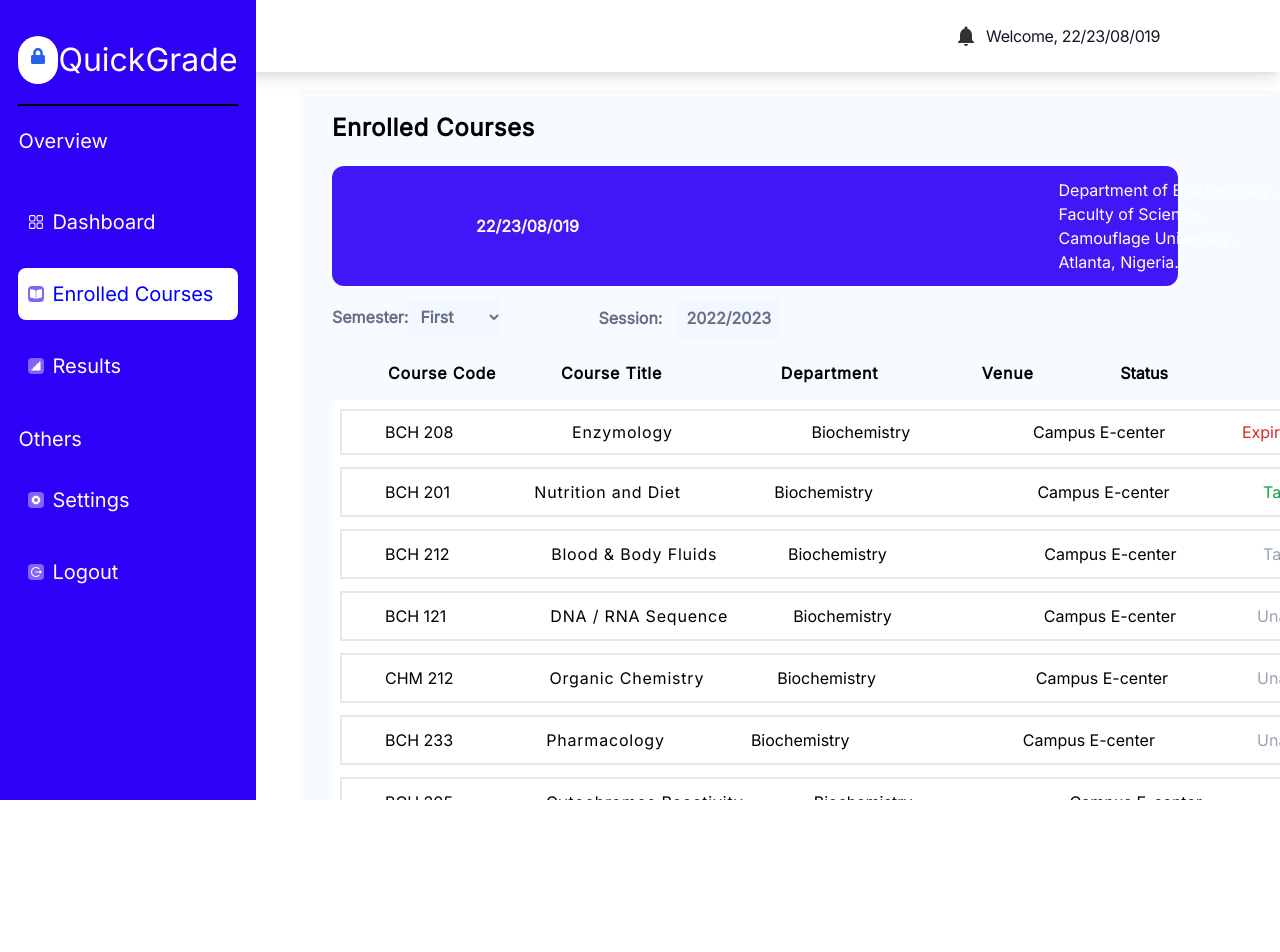
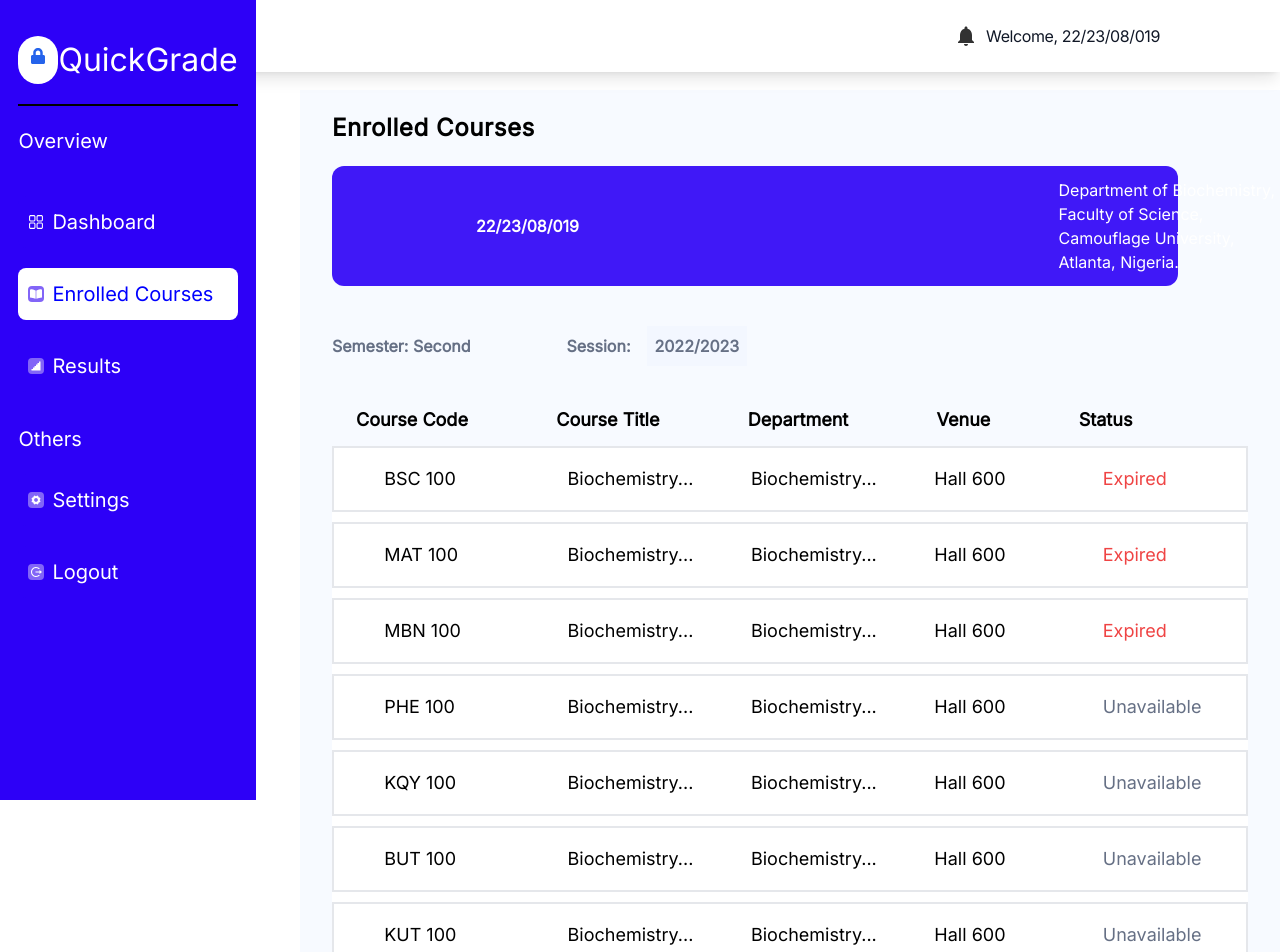
Before and after one commit to MedalLeink/QuickGrade_Frontend, a React (Vite) app: page /EnrolledCourses in a window 1280 px wide. Shown: the top 952 px of the page. Before the commit the page ends 800 px from the top, so only its background shows below. Built offline with nearby package versions, Linux system fonts and the light colour scheme.

Commit message:
corrections

```diff
--- a/src/pages/EnrolledCourses.tsx
+++ b/src/pages/EnrolledCourses.tsx
@@ -2,13 +2,110 @@ import React, { useState } from "react";
 import Navbar from "../components/Navbar";
 import Sidebar from "../components/Sidebar";
 import SessionCalendar from "../components/SessionCalendar";
+import Modal from "../components/Modal";
 // import date from "date-fns";
 
 const EnrolledCourses = () => {
-  const [selectedOption, setSelectedOption] = useState<string>(""); // Initialize state
+  const [selectedOption, setSelectedOption] = useState<string>("");
+  const [showCourseModal, setShowCourseModal] = useState(false);
+  const [modalCoures, setModalCourses] = useState<any>();
+
+  const handleCourseDetailsModal = (course: any) => {
+    setModalCourses(course);
+    return setShowCourseModal(true);
+  };
+
+  const handleCloseModal = () => {
+    setModalCourses([]);
+    return setShowCourseModal(false);
+  };
+
+  const [courses, setCourses] = useState([
+    {
+      code: "BSC 100",
+      title: "Biochemistry of Diseases",
+      unit: 5,
+      dept: "Biochemistry of Education that has all the itrigues of life embedded in it. We have it here guys fhjsygg oiygejeb oicga ig wuyhegboijc yab aoiurg tc hgudhg icusoiurgc",
+      lecturer: "Prof Albert",
+      venue: "Hall 600",
+      status: "Expired",
+    },
+    {
+      code: "MAT 100",
+      title: "Biochemistry of Diseases",
+      unit: 5,
+      dept: "Biochemistry of Education",
+      lecturer: "Prof Albert",
+      venue: "Hall 600",
+      status: "Expired",
+    },
+    {
+      code: "MBN 100",
+      title: "Biochemistry of Diseases",
+      unit: 3,
+      dept: "Biochemistry of Education",
+      lecturer: "Prof Albert",
+      venue: "Hall 600",
+      status: "Expired",
+    },
+    {
+      code: "PHE 100",
+      title: "Biochemistry of Diseases",
+      unit: 2,
+      dept: "Biochemistry of Education",
+      lecturer: "Prof Albert",
+      venue: "Hall 600",
+      status: "Unavailable",
+    },
+    {
+      code: "KQY 100",
+      title: "Biochemistry of Diseases",
+      unit: 5,
+      dept: "Biochemistry of Education",
+      lecturer: "Prof Albert",
+      venue: "Hall 600",
+      status: "Unavailable",
+    },
+    {
+      code: "BUT 100",
+      title: "Biochemistry of Diseases",
+      unit: 2,
+      dept: "Biochemistry of Education",
+      lecturer: "Prof Albert",
+      venue: "Hall 600",
+      status: "Unavailable",
+    },
+    {
+      code: "KUT 100",
+      title: "Biochemistry of Diseases",
+      unit: 3,
+      dept: "Biochemistry of Education",
+      lecturer: "Prof Albert",
+      venue: "Hall 600",
+      status: "Unavailable",
+    },
+    {
+      code: "MUT 100",
+      title: "Biochemistry of Diseases",
+      unit: 5,
+      dept: "Biochemistry of Education",
+      lecturer: "Prof Albert",
+      venue: "Hall 600",
+      status: "Take Exam",
+    },
+    {
+      code: "BYC 100",
+      title: "Biochemistry of Diseases",
+      unit: 3,
+      dept: "Biochemistry of Education",
+      lecturer: "Prof Albert",
+      venue: "Hall 600",
+      status: "Take Exam",
+    },
+  ]);
 
   return (
-    <div className="flex h-screen">
+    <div className="flex">
       <Sidebar />
       <div className="flex flex-col flex-1 overflow-hidden">
         <Navbar name={"22/23/08/019"} />
@@ -32,189 +129,138 @@ const EnrolledCourses = () => {
               </span>
             </div>
           </div>
-          <div className="w-1091 h-642 top-168 gap-16">
-            <span className="w-590 h-44 mt-3 gap-24 flex">
-              <span
-                className="w-121 h-10 font-inter text-24 font-bold leading-34 tracking-0 text-left"
+          <div className="w-1091">
+            <div className="w-590 mt-8 gap-24 flex">
+              <div
+                className="w-121 mt-4  h-10 font-inter text-24 font-bold leading-34 tracking-0 text-left"
                 style={{ color: "#667085" }}
               >
-                Semester:
-                <select
-                  name="semester"
-                  id="semester"
-                  className="w-150 h-34 gap-8 p-2 rounded-md font-Inter font-bold text-24 leading-34 text-left bg-blue-50 bg-opacity-50"
-                  style={{ color: "#667085" }}
-                  value={selectedOption} // Set value attribute for controlled component
-                  onChange={(e) => setSelectedOption(e.target.value)}
-                >
-                  <option
-                    value="option-1"
-                    className="w-90 h-34 font-inter font-bold text-24 leading-34"
-                  >
-                    First
-                  </option>
-                  <option value="option-2">Second</option>
-                </select>
-              </span>
+                Semester: Second
+              </div>
               <div className="flex items-center gap-8 ">
-                <span className="w-295 h-44">
+                <span className="w-295">
                   <SessionCalendar />
                 </span>
               </div>
-            </span>
+            </div>
 
-            <div className="w-1091 h-582 -mt-32 mx-auto">
-              <table className="overflow-hidden w-full bg-white p-[16px 32px]">
-                <thead className="flex justify-between w-full h-[54px] p-[16px 32px] gap-60px items-center bg-blue-50 bg-opacity-50">
-                  <th className="w-103 h-22 text-base font-bold font-inter leading-22 tracking-wider text-left text-black pl-14">
-                    Course Code
+            <div className="flex justify-between w-full mt-[20px] mb-[50px]">
+              <div className="w-[100%]">
+                <table className="w-full flex flex-col">
+                  <thead className="w-[90%]">
+                    <tr className="w-[100%] flex justify-between items-center">
+                      <th className="text-start text-lg px-6 py-3">
+                        Course Code{" "}
                       </th>
-                  <th className="w-200 h-22 text-base font-bold font-inter leading-22 tracking-wider text-left text-black pr-2">
+                      <th className="text-start text-lg px-6 py-3">
                         Course Title
                       </th>
-                  <th className="w-200 h-22 text-base font-bold font-inter leading-22 tracking-wider text-left text-black pl-12 pr-10">
+                      <th className="text-start text-lg px-6 py-3">
                         Department
                       </th>
-                  <th className="w-136 h-22 text-base font-bold font-inter leading-22 tracking-wider text-left text-black pl- pr-4">
-                    Venue
-                  </th>
-                  <th className="w-200 h-22 font-inter text-16 font-bold leading-22 tracking-0.15 text-left text-black pl-2 pr-20">
-                    Status
-                  </th>
+                      <th className="text-start text-lg px-6 py-3">Venue</th>
+                      <th className="text-start text-lg px-6 py-3">Status</th>
+                    </tr>
                   </thead>
-              </table>
-            </div>
-            <div>
-              <table className="rounded-s overflow-hidden w-full bg-white p-[16px 32px] pb-8 border border-r-8 border-l-8">
-                <tbody className="bg-white rounded-md overflow-hidden -mt-2">
-                  <tr className="flex items-center justify-between pl-[42px] p-[8px] border-2 whitespace-nowrap mt-2 mb-2">
-                    <td className="w-103 h-22 font-inter text-16 font-normal leading-22 tracking-0.15 text-left text-black pr-5">
-                      BCH 208
+                  <div className="bg-white">
+                    {courses.map((course, index) => (
+                      <tbody
+                        key={index}
+                        className="mb-[10px] w-full  border-2 flex justify-center hover:cursor-pointer hover:brightness-180 hover:bg-gray-200"
+                      >
+                        <tr
+                          onClick={() => handleCourseDetailsModal(course)}
+                          className="w-[100%] flex p-[5px] justify-around items-center"
+                        >
+                          <td className="text-lg py-3 w-[95px]">
+                            {course.code}
                           </td>
-                    <td className="w-200 h-22 text-base font-inter leading-22 tracking-wider text-left text-black pl-6 pr-2">
-                      Enzymology
+                          <td className="text-lg py-3 w-[95px]">
+                            {course.title.length > 12
+                              ? `${course.title.substring(0, 12)}...`
+                              : course.title}
                           </td>
-                    <td className="w-103 h-22 font-inter text-16 font-normal leading-22 tracking-0.15 text-left text-black pl-14 pr-6">
-                      Biochemistry
+                          <td className="text-lg py-3 w-[95px]">
+                            {course.dept.length > 12
+                              ? `${course.dept.substring(0, 12)}...`
+                              : course.dept}
                           </td>
-                    <td className="w-103 h-22 font-inter text-16 font-normal leading-22 tracking-0.15 text-left text-black pl-6 pr-">
-                      Campus E-center
+                          <td className="text-lg py-3 w-[80px]">
+                            {course.venue}
                           </td>
-                    <td className="w-103 h-22 font-inter text-16 font-normal leading-22 tracking-0.15 text-left text-black pl-18 pr-20 text-red-600">
-                      Expired
-                    </td>
-                  </tr>
-                  <tr className="flex items-center justify-between pl-[42px] p-[10px] border-2 whitespace-nowrap mt-3">
-                    <td className="w-103 h-22 font-inter text-16 font-normal leading-22 tracking-0.15 text-left text-black pr-16">
-                      BCH 201
-                    </td>
-                    <td className="w-200 h-22 text-base font-inter leading-22 tracking-wider text-left text-black pl-2 pr-20">
-                      Nutrition and Diet
-                    </td>
-                    <td className="w-103 h-22 font-inter text-16 font-normal leading-22 tracking-0.15 text-left text-black pr-32">
-                      Biochemistry
-                    </td>
-                    <td className="w-103 h-22 font-inter text-16 font-normal leading-22 tracking-0.15 text-left text-black pl-6 pr-20">
-                      Campus E-center
-                    </td>
-                    <td className="w-103 h-22 font-inter text-16 font-normal leading-22 tracking-0.15 text-left text-black pr-8 pr-22 text-green-600">
-                      Take Exam
-                    </td>
-                  </tr>
-                  <tr className="flex items-center justify-between pl-[42px] p-[10px] border-2 whitespace-nowrap mt-3">
-                    <td className="w-103 h-22 font-inter text-16 font-normal leading-22 tracking-0.15 text-left text-black pr-16">
-                      BCH 212
-                    </td>
-                    <td className="w-200 h-22 text-base font-inter leading-22 tracking-wider text-left text-black pl-8 pr-16">
-                      Blood & Body Fluids
-                    </td>
-                    <td className="w-103 h-22 font-inter text-16 font-normal leading-22 tracking-0.15 text-left text-black pr-32">
-                      Biochemistry
-                    </td>
-                    <td className="w-103 h-22 font-inter text-16 font-normal leading-22 tracking-0.15 text-left text-black pl-6 pr-20">
-                      Campus E-center
-                    </td>
-                    <td className="w-103 h-22 font-inter text-16 font-normal leading-22 tracking-0.15 text-left text-black pr-8 pr-22 text-gray-400">
-                      Take Exam
-                    </td>
-                  </tr>
-                  <tr className="flex items-center justify-between pl-[42px] p-[10px] border-2 whitespace-nowrap mt-3">
-                    <td className="w-103 h-22 font-inter text-16 font-normal leading-22 tracking-0.15 text-left text-black pr-16">
-                      BCH 121
-                    </td>
-                    <td className="w-200 h-22 text-base font-inter leading-22 tracking-wider text-left text-black pl-10 pr-16">
-                      DNA / RNA Sequence
-                    </td>
-                    <td className="w-103 h-22 font-inter text-16 font-normal leading-22 tracking-0.15 text-left text-black pr-32">
-                      Biochemistry
-                    </td>
-                    <td className="w-103 h-22 font-inter text-16 font-normal leading-22 tracking-0.15 text-left text-black pl-6 pr-20">
-                      Campus E-center
-                    </td>
-                    <td className="w-103 h-22 font-inter text-16 font-normal leading-22 tracking-0.15 text-left text-black pr-8 pr-22 text-gray-400">
-                      Unavailable
-                    </td>
-                  </tr>
-                  <tr className="flex items-center justify-between pl-[42px] p-[10px] border-2 whitespace-nowrap mt-3">
-                    <td className="w-103 h-22 font-inter text-16 font-normal leading-22 tracking-0.15 text-left text-black pr-16">
-                      CHM 212
-                    </td>
-                    <td className="w-200 h-22 text-base font-inter leading-22 tracking-wider text-left text-black pl-6 pr-16">
-                      Organic Chemistry
-                    </td>
-                    <td className="w-103 h-22 font-inter text-16 font-normal leading-22 tracking-0.15 text-left text-black pr-32">
-                      Biochemistry
-                    </td>
-                    <td className="w-103 h-22 font-inter text-16 font-normal leading-22 tracking-0.15 text-left text-black pl-6 pr-20">
-                      Campus E-center
-                    </td>
-                    <td className="w-103 h-22 font-inter text-16 font-normal leading-22 tracking-0.15 text-left text-black pr-8 pr-22 text-gray-400">
-                      Unavailable
-                    </td>
-                  </tr>
-                  <tr className="flex items-center justify-between pl-[42px] p-[10px] border-2 whitespace-nowrap mt-3">
-                    <td className="w-103 h-22 font-inter text-16 font-normal leading-22 tracking-0.15 text-left text-black pr-16">
-                      BCH 233
-                    </td>
-                    <td className="w-200 h-22 text-base font-inter leading-22 tracking-wider text-left text-black pl-2 pr-16">
-                      Pharmacology
-                    </td>
-                    <td className="w-103 h-22 font-inter text-16 font-normal leading-22 tracking-0.15 text-left text-black pr-32">
-                      Biochemistry
-                    </td>
-                    <td className="w-103 h-22 font-inter text-16 font-normal leading-22 tracking-0.15 text-left text-black pl-6 pr-20">
-                      Campus E-center
-                    </td>
-                    <td className="w-103 h-22 font-inter text-16 font-normal leading-22 tracking-0.15 text-left text-black pr-8 pr-22 text-gray-400">
-                      Unavailable
-                    </td>
-                  </tr>
-                  <tr className="flex items-center justify-between pl-[42px] p-[10px] border-2 whitespace-nowrap mt-3">
-                    <td className="w-103 h-22 font-inter text-16 font-normal leading-22 tracking-0.15 text-left text-black pr-16">
-                      BCH 205
-                    </td>
-                    <td className="w-200 h-22 text-base font-inter leading-22 tracking-wider text-left text-black pl-6 pr-16">
-                      Cytochromes Reactivity
-                    </td>
-                    <td className="w-103 h-22 font-inter text-16 font-normal leading-22 tracking-0.15 text-left text-black pr-32">
-                      Biochemistry
-                    </td>
-                    <td className="w-103 h-22 font-inter text-16 font-normal leading-22 tracking-0.15 text-left text-black pl-6 pr-20">
-                      Campus E-center
-                    </td>
-                    <td className="w-103 h-22 font-inter text-16 font-normal leading-22 tracking-0.15 text-left text-black pr-8 pr-22 text-red-600">
-                      Expired
+                          <td
+                            className={`text-lg py-3 w-[95px] ${
+                              course.status === "Expired"
+                                ? "text-red-500"
+                                : course.status === "Unavailable"
+                                ? "text-gray-500"
+                                : "text-green-500"
+                            }`}
+                          >
+                            {course.status}
                           </td>
                         </tr>
                       </tbody>
+                    ))}
+                  </div>
                 </table>
               </div>
             </div>
           </div>
         </div>
       </div>
-    //   </div>
-    // </div>
+      {showCourseModal && (
+        <Modal onClose={handleCloseModal}>
+          <div className="mb-[20px] flex flex-col justify-center items-center bg-gray-200 w-full h-[350px] overflow-y-scroll">
+            <label className="mb-[20px] mt-[10px] font-bold text-xl">
+              COURSE DETAILS
+            </label>
+            <div className="flex justify-center items-center w-full">
+              <div className="flex flex-col p-[10px] w-full gap-[20px] h-[300px] overflow-y-scroll">
+                <div>
+                  <span className="font-bold text-lg">Course Code: </span>
+                  {modalCoures.code}
+                </div>
+                <div>
+                  <span className="font-bold text-lg">Course Title: </span>
+                  {modalCoures.title}
+                </div>
+                <div>
+                  <span className="font-bold text-lg">Credit Unit: </span>
+                  {modalCoures.unit} units
+                </div>
+                <div>
+                  <span className="font-bold text-lg">Lecturer Name: </span>
+                  {modalCoures.lecturer}
+                </div>
+                <div>
+                  <span className="font-bold text-lg">Department: </span>
+                  {modalCoures.dept}
+                </div>
+                <div>
+                  <span className="font-bold text-lg">Exam Venue: </span>
+                  {modalCoures.venue}
+                </div>
+                <div>
+                  <span className={`font-bold text-lg`}>Course Status: </span>
+                  <span
+                    className={`${
+                      modalCoures.status === "Expired"
+                        ? "text-red-500"
+                        : modalCoures.status === "Unavailable"
+                        ? "text-gray-500"
+                        : "text-green-500"
+                    }`}
+                  >
+                    {modalCoures.status}
+                  </span>
+                </div>
+              </div>
+            </div>
+          </div>
+        </Modal>
+      )}
+    </div>
   );
 };
 
--- a/src/pages/StudentDashboard.tsx
+++ b/src/pages/StudentDashboard.tsx
@@ -213,7 +213,7 @@ function StudentDashboard() {
                   </div>
                 </div>
 
-                <div className="flex justify-between w-[770px] h-[500px] overflow-y-scroll">
+                <div className="flex justify-between w-[770px] h-[500px] mb-[50px] overflow-y-scroll">
                   <div className="w-[100%]">
                     <table className="w-full flex flex-col">
                       <thead className="w-[90%]">
```
Lines whose indentation alone changed are shown as unchanged.
